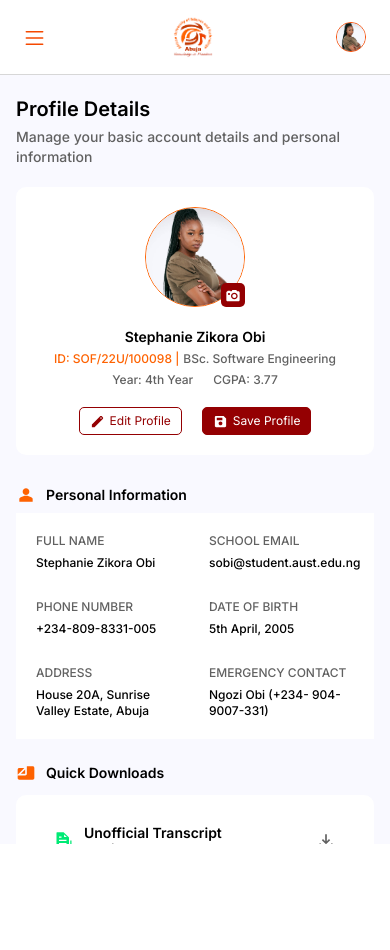
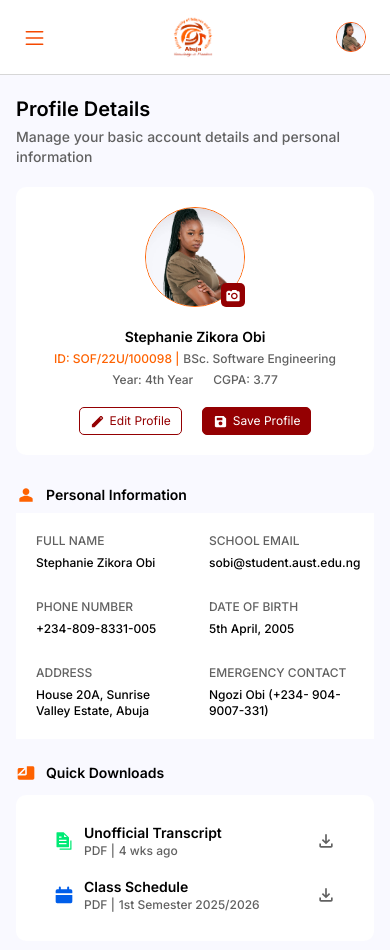
Before and after one commit to progressijuwe/student-portal, a React (Vite) app: page /lecturer/course-details in a window 390 px wide. Shown: the top 950 px of the page. Before the commit the page ends 844 px from the top, so only its background shows below. Built offline with nearby package versions, Linux system fonts and the light colour scheme.

Commit message:
fix: layout scroll issue

```diff
--- a/src/layouts/LecturerLayout.jsx
+++ b/src/layouts/LecturerLayout.jsx
@@ -4,9 +4,9 @@ import Sidebar  from '../sections/shared/Sidebar/Sidebar'
 
 export default function LecturerLayout() {
   return (
-    <div className="flex h-screen overflow-hidden w-full">
+    <div className="flex md:h-screen md:overflow-hidden w-full">
       <Sidebar role="Lecturer" />
-      <div className='flex flex-col w-full overflow-y-auto'>
+      <div className='flex flex-col w-full md:overflow-y-auto'>
         <Header role="Lecturer"/>
         <main className="flex-1 font-body bg-[#F9F9FFFC]">
           <Outlet />
```
